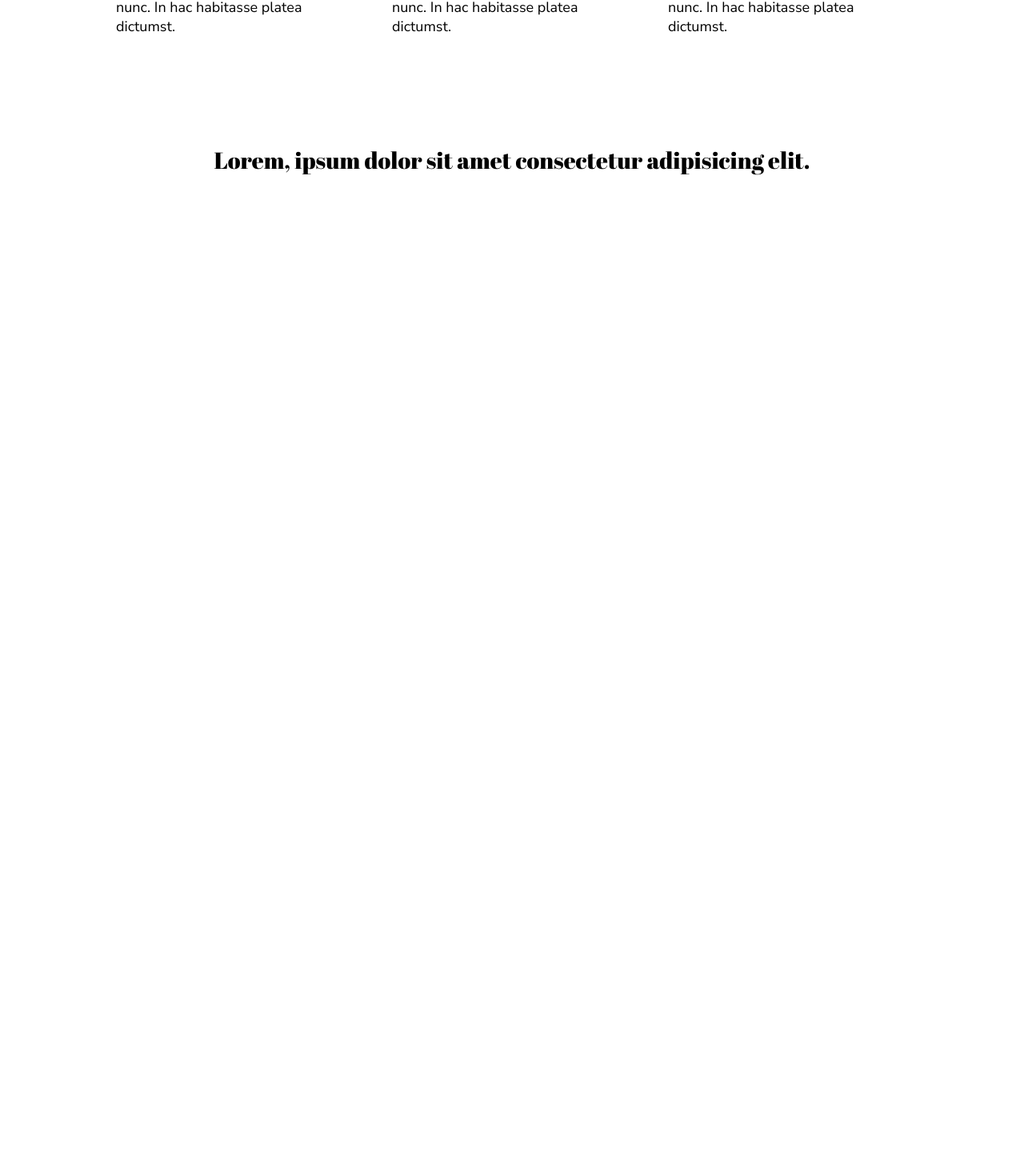
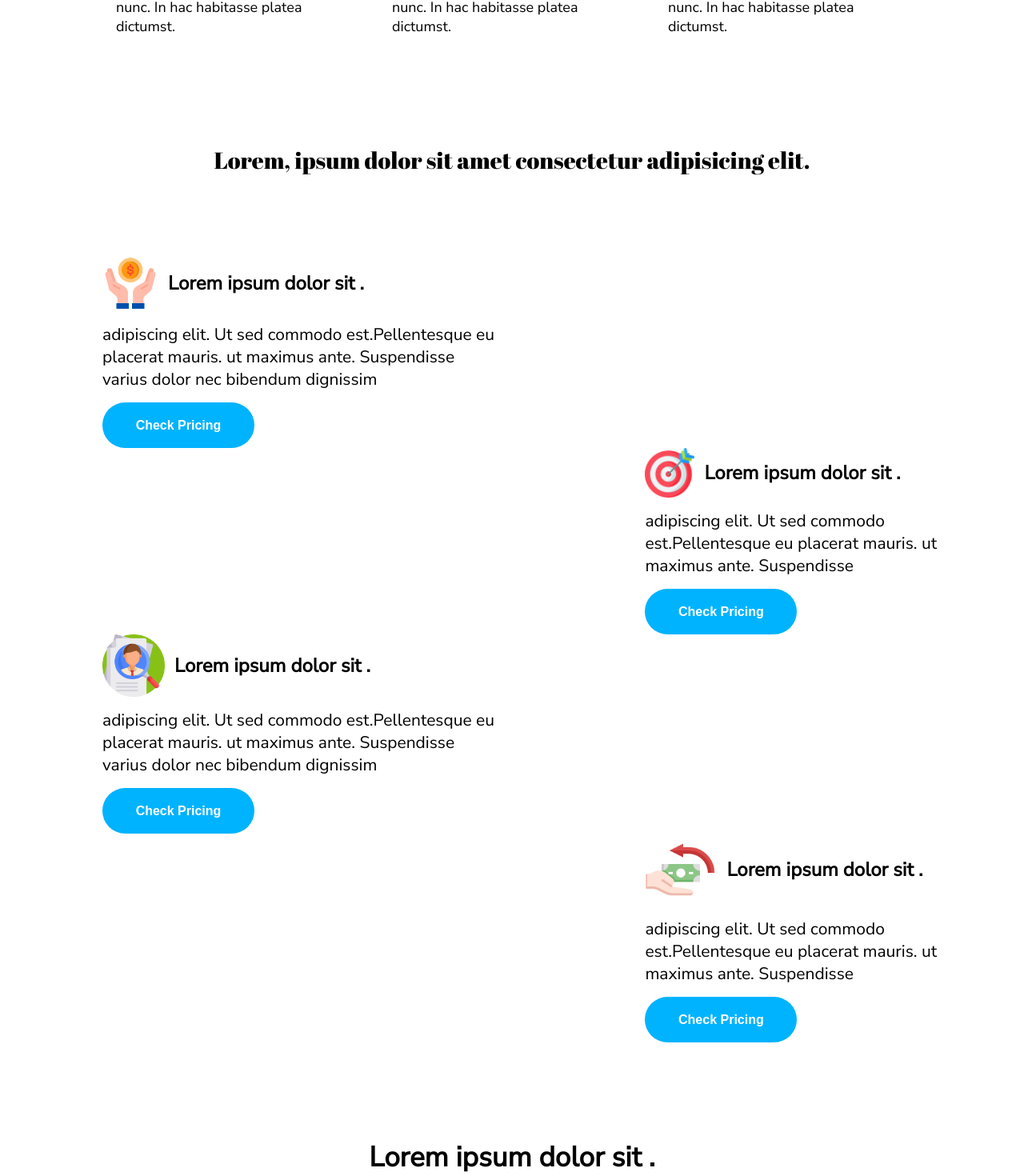
Before and after one commit to jyotirmoy-sinhababu/HTML-test-task, a React (Create React App) app: page / in a window 1280 px wide. Shown: the part 1943-3413 px from the top of the page at 80% size. Before the commit the page ends 2162 px from the top, so only its background shows below. Built offline with nearby package versions, Linux system fonts and the light colour scheme; a web font is replaced by a local one.

Commit message:
productCnt created

```diff
--- a/src/component/product/ProductCard.jsx
+++ b/src/component/product/ProductCard.jsx
@@ -2,7 +2,7 @@ import React from 'react';
 
 import Btn from '../btn/Btn';
 
-import '../productCardStyle.css';
+import './productCardStyle.css';
 
 import arrow from '../../asset/img/arrow.png';
 import direction from '../../asset/img/direction.png';
@@ -13,44 +13,44 @@ const ProductCard = () => {
   return (
     <div className='productCard-main-cnt'>
       <div className='productCard-first-cnt'>
-        <div>
-          <img src={hand} alt='hand' />
-          <p>Lorem ipsum dolor sit .</p>
+        <div className='productCard-firstPart'>
+          <img className='productCard-img' src={hand} alt='hand' />
+          <p className='productCard-firstTxt'>Lorem ipsum dolor sit .</p>
         </div>
-        <p>
+        <p className='productCard-secondTxt'>
           adipiscing elit. Ut sed commodo est.Pellentesque eu placerat mauris.
           ut maximus ante. Suspendisse varius dolor nec bibendum dignissim
         </p>
         <Btn />
       </div>
       <div className='productCard-second-cnt'>
-        <div>
-          <img src={arrow} alt='arrow' />
-          <p>Lorem ipsum dolor sit .</p>
+        <div className='productCard-firstPart'>
+          <img className='productCard-img' src={arrow} alt='arrow' />
+          <p className='productCard-firstTxt'>Lorem ipsum dolor sit .</p>
         </div>
-        <p>
+        <p className='productCard-secondTxt'>
           adipiscing elit. Ut sed commodo est.Pellentesque eu placerat mauris.
           ut maximus ante. Suspendisse
         </p>
         <Btn />
       </div>
       <div className='productCard-third-cnt'>
-        <div>
-          <img src={lens} alt='lens' />
-          <p>Lorem ipsum dolor sit .</p>
+        <div className='productCard-firstPart'>
+          <img className='productCard-img' src={lens} alt='lens' />
+          <p className='productCard-firstTxt'>Lorem ipsum dolor sit .</p>
         </div>
-        <p>
+        <p className='productCard-secondTxt'>
           adipiscing elit. Ut sed commodo est.Pellentesque eu placerat mauris.
           ut maximus ante. Suspendisse varius dolor nec bibendum dignissim
         </p>
         <Btn />
       </div>
       <div className='productCard-forth-cnt'>
-        <div>
-          <img src={direction} alt='direction' />
-          <p>Lorem ipsum dolor sit .</p>
+        <div className='productCard-firstPart'>
+          <img className='productCard-img' src={direction} alt='direction' />
+          <p className='productCard-firstTxt'>Lorem ipsum dolor sit .</p>
         </div>
-        <p>
+        <p className='productCard-secondTxt'>
           adipiscing elit. Ut sed commodo est.Pellentesque eu placerat mauris.
           ut maximus ante. Suspendisse
         </p>
--- a/src/component/product/productCardStyle.css
+++ b/src/component/product/productCardStyle.css
@@ -1,4 +1,57 @@
 .productCard-main-cnt {
   display: flex;
   flex-direction: column;
+  padding-top: 100px;
 }
+
+.productCard-first-cnt {
+  display: flex;
+  flex-direction: column;
+  padding-left: 10%;
+  gap: 15px;
+  width: 490px;
+}
+
+.productCard-second-cnt {
+  display: flex;
+  flex-direction: column;
+  padding-left: 63%;
+  gap: 15px;
+  width: 400px;
+}
+
+.productCard-third-cnt {
+  display: flex;
+  flex-direction: column;
+  padding-left: 10%;
+  gap: 15px;
+  width: 490px;
+}
+
+.productCard-forth-cnt {
+  display: flex;
+  flex-direction: column;
+  padding-left: 63%;
+  gap: 15px;
+  width: 400px;
+}
+
+.productCard-firstPart {
+  display: flex;
+  align-items: center;
+  gap: 12px;
+}
+
+.productCard-firstTxt {
+  font: normal normal bold 24px/32px Nunito Sans;
+  letter-spacing: 0px;
+  color: #000000;
+  opacity: 1;
+}
+
+.productCard-secondTxt {
+  font: normal normal normal 21px/28px Nunito Sans;
+  letter-spacing: 0px;
+  color: #000000;
+  opacity: 1;
+}
--- a/src/page/home/HomePage.jsx
+++ b/src/page/home/HomePage.jsx
@@ -1,10 +1,13 @@
 import React from 'react';
+
+import './homeStyle.css';
 
 import Nav from '../../component/nav/Nav';
 import Intro from '../../component/intro/Intro';
 import TxtCnt from '../../component/txtCnt/TxtCnt';
 import FirstCardCnt from '../../component/firstCardCnt/FirstCardCnt';
 import ImgCard from '../../component/imgCard/ImgCard';
+import ProductCard from '../../component/product/ProductCard';
 
 const HomePage = () => {
   return (
@@ -16,6 +19,10 @@ const HomePage = () => {
       <TxtCnt />
       <ImgCard />
       <TxtCnt />
+      <ProductCard />
+      <div className='home-para-cnt'>
+        <p className='para-cnt'>Lorem ipsum dolor sit .</p>
+      </div>
     </div>
   );
 };
--- /dev/null
+++ b/src/page/home/homeStyle.css
@@ -0,0 +1,12 @@
+.home-para-cnt {
+  display: flex;
+  padding-top: 120px;
+  justify-content: center;
+}
+
+.para-cnt {
+  font: normal normal bold 35px/47px Nunito Sans;
+  letter-spacing: 0px;
+  color: #000000;
+  opacity: 1;
+}
```
